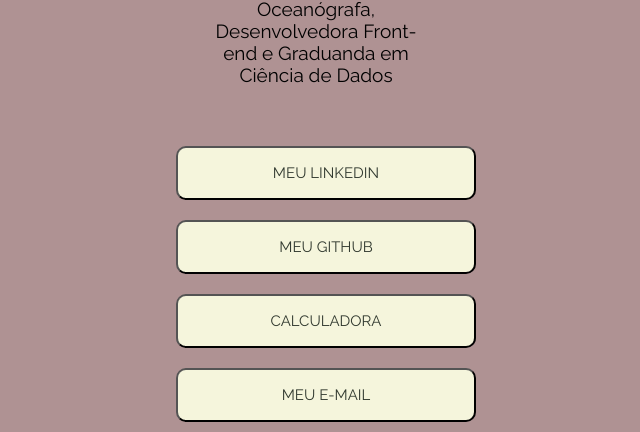
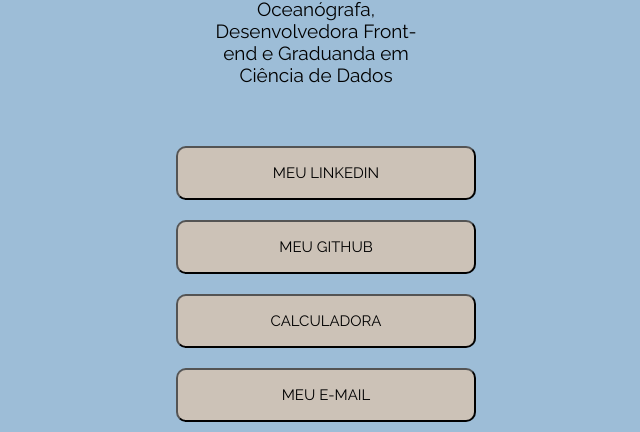
Before and after one commit to MariaIsabel-90/linktree, a plain HTML site: page index.html in a window 1280 px wide. Shown: the part 421-853 px from the top of the page, without its empty margins (324-964 px from the left). Drawn offline with Linux system fonts and the light colour scheme.

Commit message:
Mudança do fundo da página

```diff
--- a/style.css
+++ b/style.css
@@ -1,5 +1,5 @@
 * {
-    background-color: #af9293;
+    background-color: #9dbdd7;
     margin: 0 auto;
     font-family: 'Raleway', sans-serif;
 }
@@ -41,13 +41,13 @@
 }
 
 .botao {
-    color: #323a30;
+    color: #000000;
     border-radius: 10px;
     cursor: pointer;
     padding: 16px 45px;
     text-align: center;
     text-transform: uppercase;
-    background-color: beige;
+    background-color: #ccc2b7;
     width: 300px;
     margin: 10px;
     font-size: 15px;
```
